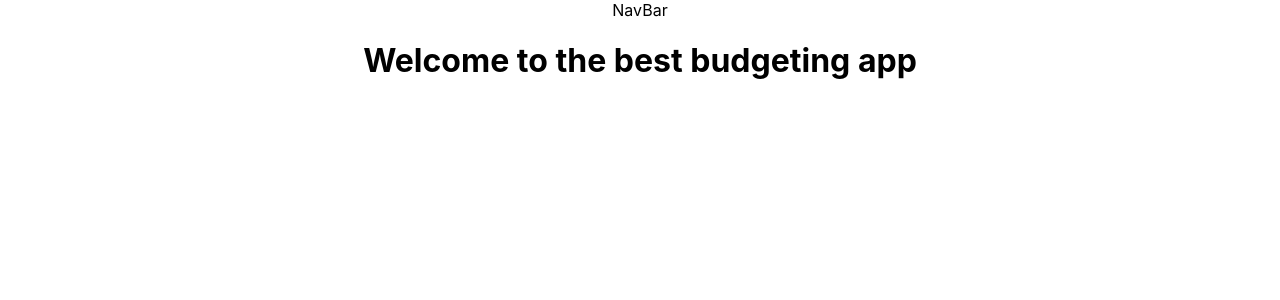
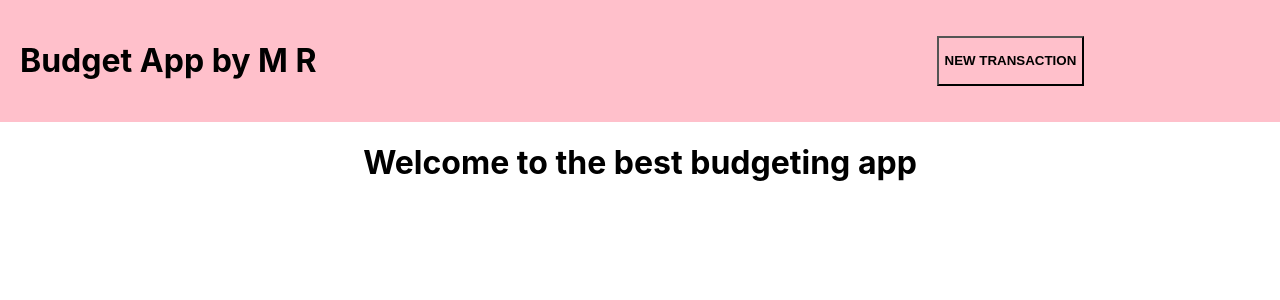
Before and after one commit to arerimr/budgeting-app, a React (Create React App) app: page / in a window 1280 px wide. Shown: the top 300 px of the page. Built offline with nearby package versions, Linux system fonts and the light colour scheme.

Commit message:
styled navbar

```diff
--- a/src/App.css
+++ b/src/App.css
@@ -36,3 +36,18 @@
     transform: rotate(360deg);
   }
 }
+
+.NavBar{
+  display: flex;
+  flex-direction: row;
+  padding: 20px;
+  background-color: pink;
+  align-items: center;
+}
+
+.NavBar button{
+  margin-left: 50%;
+  background-color: pink;
+  height: 50px;
+  font-weight: bold;
+}
--- a/src/Components/NavBar.js
+++ b/src/Components/NavBar.js
@@ -2,6 +2,9 @@
 
 export default function NavBar() {
     return (
-        <div>NavBar</div>
+        <div className="NavBar">
+            <h1>Budget App by M R</h1>
+            <button>NEW TRANSACTION</button>
+        </div>
     )
 }
```
